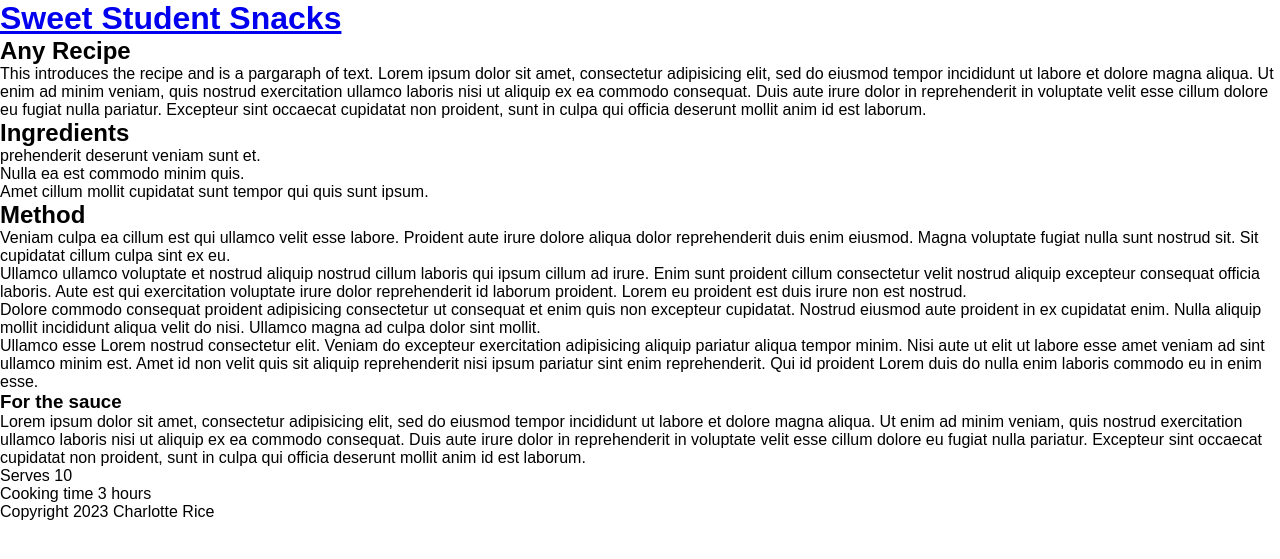
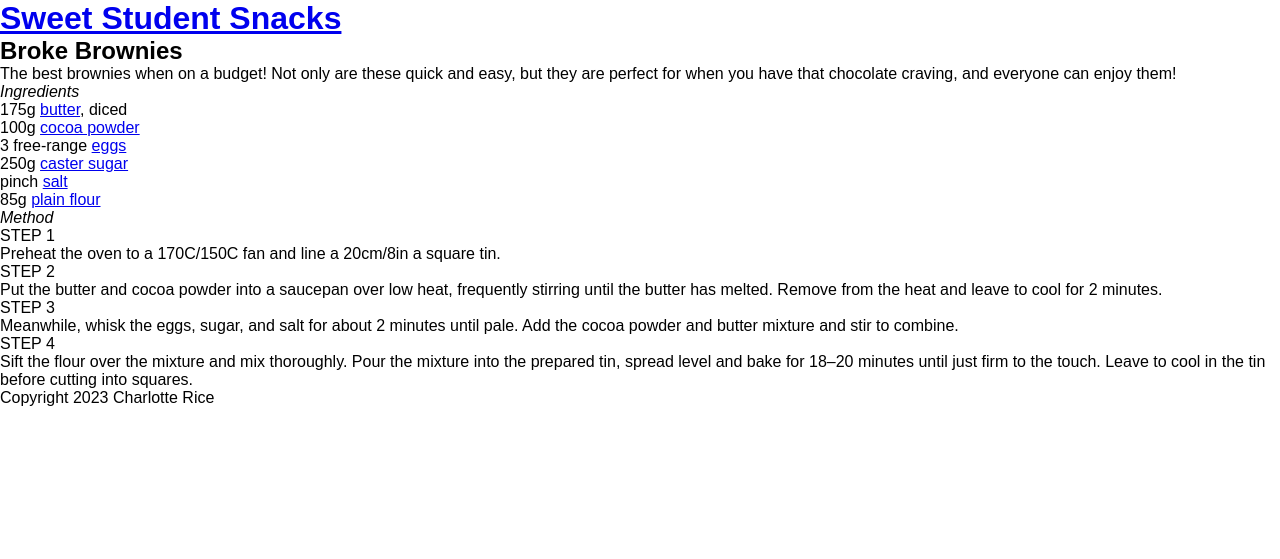
Before and after one commit to charlottericex/SweetStudentSnacks, a Jekyll site: the page built from _recipes/recipe2.md, in a window 1280 px wide. Shown: the top 559 px of the page. Built offline with Jekyll 4.4.1, drawn with Linux system fonts in a browser that asks for light colours.

Commit message:
Update Recipe “recipe2”

```diff
--- a/_recipes/recipe2.md
+++ b/_recipes/recipe2.md
@@ -1,32 +1,35 @@
 ---
+title: "Broke Brownies "
+date: 2019-10-19
+order: 2
 layout: recipe
-title: Any Recipe
-date: 2019-10-19
 published: true
-order: 1
 ---
-This introduces the recipe and is a pargaraph of text. Lorem ipsum dolor sit amet, consectetur adipisicing elit, sed do eiusmod tempor incididunt ut labore et dolore magna aliqua. Ut enim ad minim veniam, quis nostrud exercitation ullamco laboris nisi ut aliquip ex ea commodo consequat. Duis aute irure dolor in reprehenderit in voluptate velit esse cillum dolore eu fugiat nulla pariatur. Excepteur sint occaecat cupidatat non proident, sunt in culpa qui officia deserunt mollit anim id est laborum.
+The best brownies when on a budget! Not only are these quick and easy, but they are perfect for when you have that chocolate craving, and everyone can enjoy them!
 
-## Ingredients
+*Ingredients*
 
-- prehenderit deserunt veniam sunt et.
-- Nulla ea est commodo minim quis.
-- Amet cillum mollit cupidatat sunt tempor qui quis sunt ipsum.
+* 175g [butter](https://www.bbc.co.uk/food/butter), diced
+* 100g [cocoa powder](https://www.bbc.co.uk/food/cocoa)
+* 3 free-range [eggs](https://www.bbc.co.uk/food/egg)
+* 250g [caster sugar](https://www.bbc.co.uk/food/caster_sugar)
+* pinch [salt](https://www.bbc.co.uk/food/salt)
+* 85g [plain flour](https://www.bbc.co.uk/food/plain_flour)
 
-## Method
+*Method*
 
-Veniam culpa ea cillum est qui ullamco velit esse labore. Proident aute irure dolore aliqua dolor reprehenderit duis enim eiusmod. Magna voluptate fugiat nulla sunt nostrud sit. Sit cupidatat cillum culpa sint ex eu.
+STEP 1
 
-Ullamco ullamco voluptate et nostrud aliquip nostrud cillum laboris qui ipsum cillum ad irure. Enim sunt proident cillum consectetur velit nostrud aliquip excepteur consequat officia laboris. Aute est qui exercitation voluptate irure dolor reprehenderit id laborum proident. Lorem eu proident est duis irure non est nostrud.
+Preheat the oven to a 170C/150C fan and line a 20cm/8in a square tin.
 
-Dolore commodo consequat proident adipisicing consectetur ut consequat et enim quis non excepteur cupidatat. Nostrud eiusmod aute proident in ex cupidatat enim. Nulla aliquip mollit incididunt aliqua velit do nisi. Ullamco magna ad culpa dolor sint mollit.
+STEP 2
 
-Ullamco esse Lorem nostrud consectetur elit. Veniam do excepteur exercitation adipisicing aliquip pariatur aliqua tempor minim. Nisi aute ut elit ut labore esse amet veniam ad sint ullamco minim est. Amet id non velit quis sit aliquip reprehenderit nisi ipsum pariatur sint enim reprehenderit. Qui id proident Lorem duis do nulla enim laboris commodo eu in enim esse.
+Put the butter and cocoa powder into a saucepan over low heat, frequently stirring until the butter has melted. Remove from the heat and leave to cool for 2 minutes.
 
-### For the sauce
+STEP 3
 
-Lorem ipsum dolor sit amet, consectetur adipisicing elit, sed do eiusmod tempor incididunt ut labore et dolore magna aliqua. Ut enim ad minim veniam, quis nostrud exercitation ullamco laboris nisi ut aliquip ex ea commodo consequat. Duis aute irure dolor in reprehenderit in voluptate velit esse cillum dolore eu fugiat nulla pariatur. Excepteur sint occaecat cupidatat non proident, sunt in culpa qui officia deserunt mollit anim id est laborum.
+Meanwhile, whisk the eggs, sugar, and salt for about 2 minutes until pale. Add the cocoa powder and butter mixture and stir to combine.
 
+STEP 4
 
-- Serves 10
-- Cooking time 3 hours
+Sift the flour over the mixture and mix thoroughly. Pour the mixture into the prepared tin, spread level and bake for 18–20 minutes until just firm to the touch. Leave to cool in the tin before cutting into squares.
```
